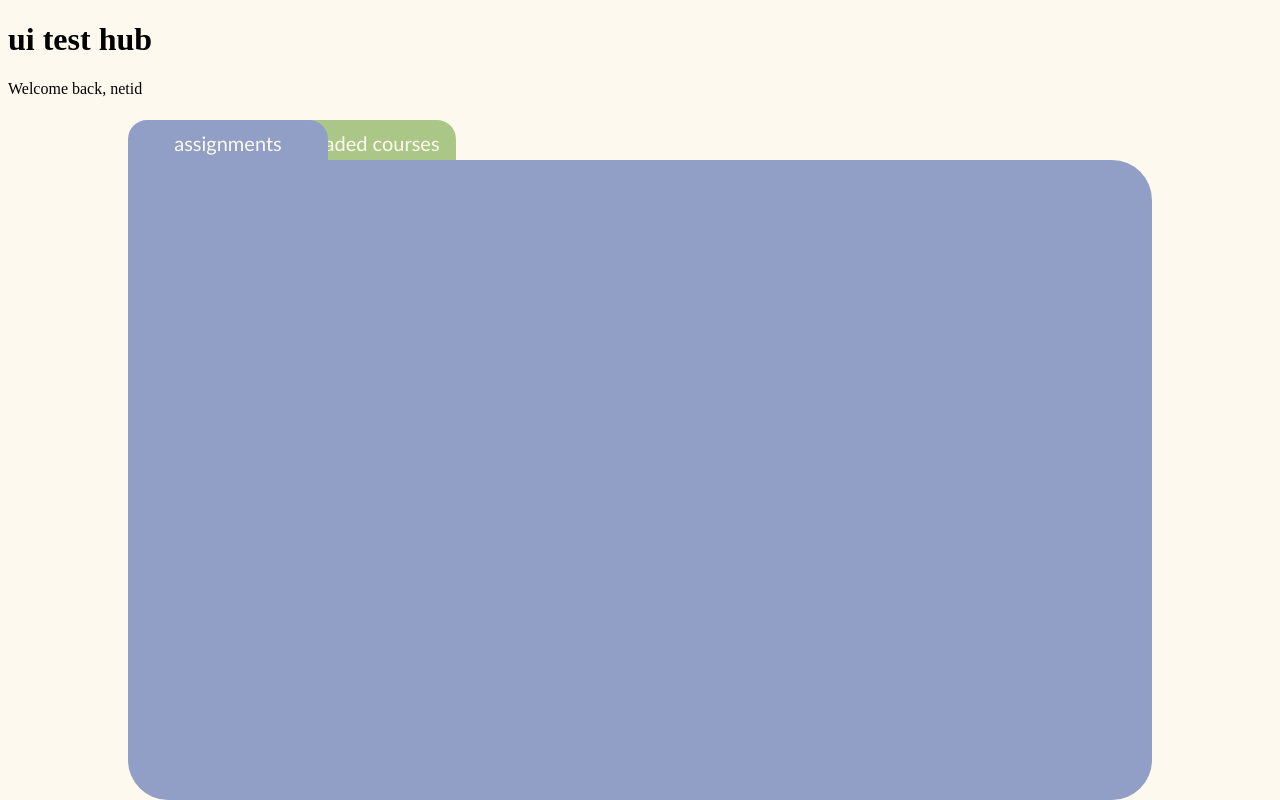
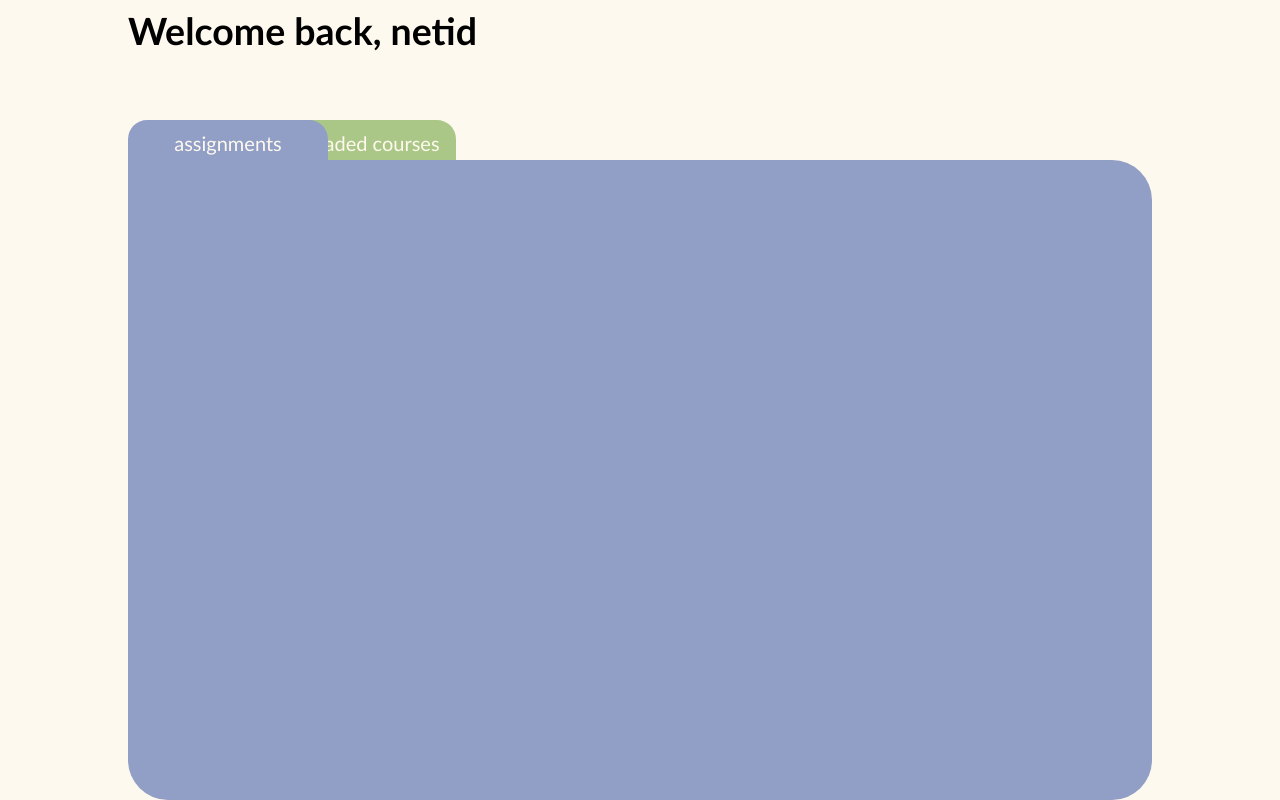
Before and after one commit to wang-howard/TigerFocus, a Flask app: page /hub in a window 1280 px wide. Run offline with Flask 3, Linux system fonts and the light colour scheme; some libraries are stand-ins or nearby versions.

Commit message:
ui test js

```diff
--- a/src/static/css/styles.css
+++ b/src/static/css/styles.css
@@ -1,3 +1,12 @@
+#header {
+  position: absolute;
+  font-family: "Gill Sans", "Gill Sans MT", Calibri, "Trebuchet MS", sans-serif;
+  font-weight: 600;
+  font-size: 37.5px;
+  right: 10%;
+  left: 10%;
+  width: 80%;
+}
 #assignments_window {
   position: absolute;
   top: 20%;
--- a/src/templates/hub.html
+++ b/src/templates/hub.html
@@ -1,9 +1,8 @@
 {% extends "base.html" %} {% block title %} UI TEST{% endblock %} {% block body
 %}
 
-<h1>ui test hub</h1>
+<div id="header">Welcome back, netid</div>
 
-<div id="header">Welcome back, netid</div>
 <button id="preloaded_tab" onclick="preloadedTabClicked()">
   pre-loaded courses
 </button>
```
